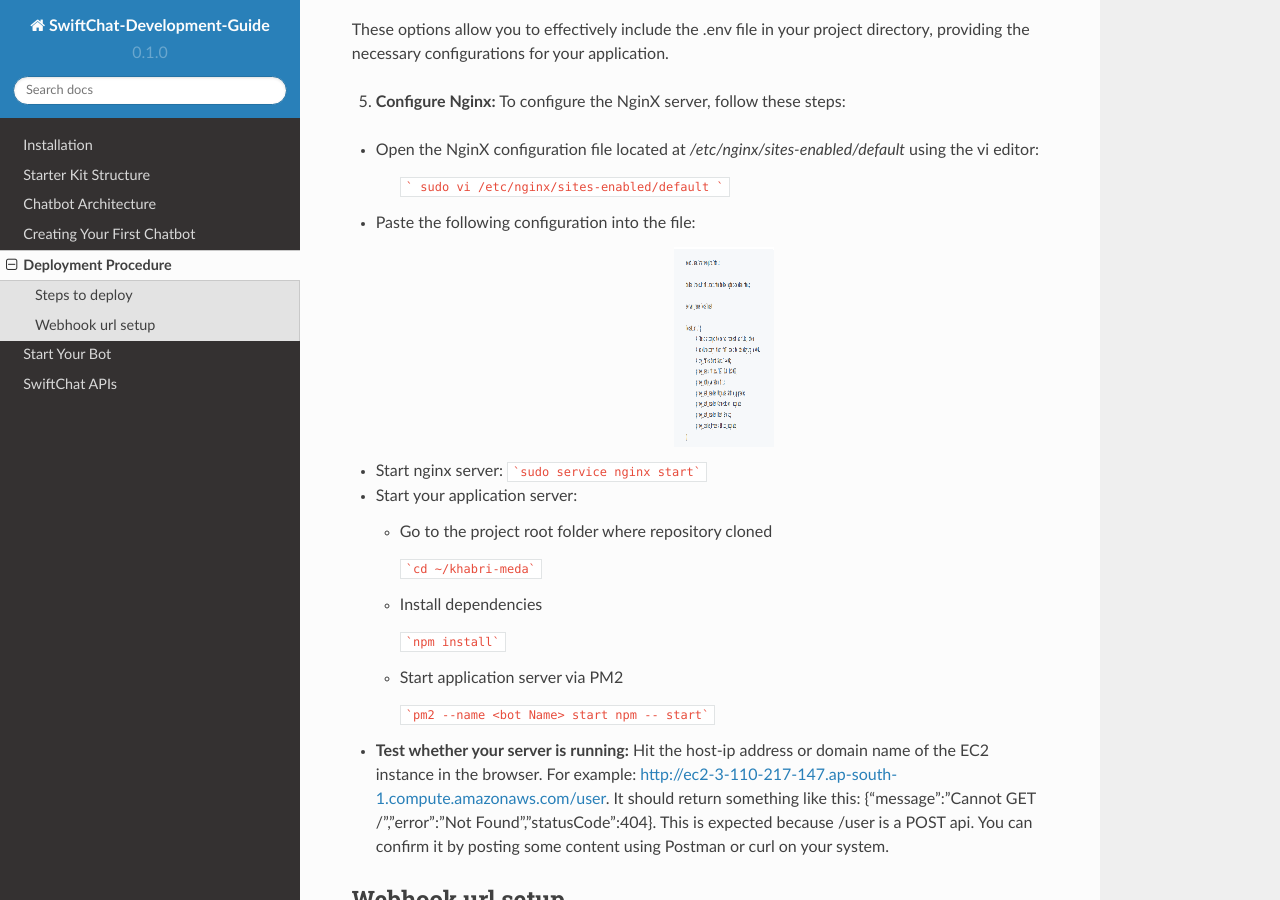
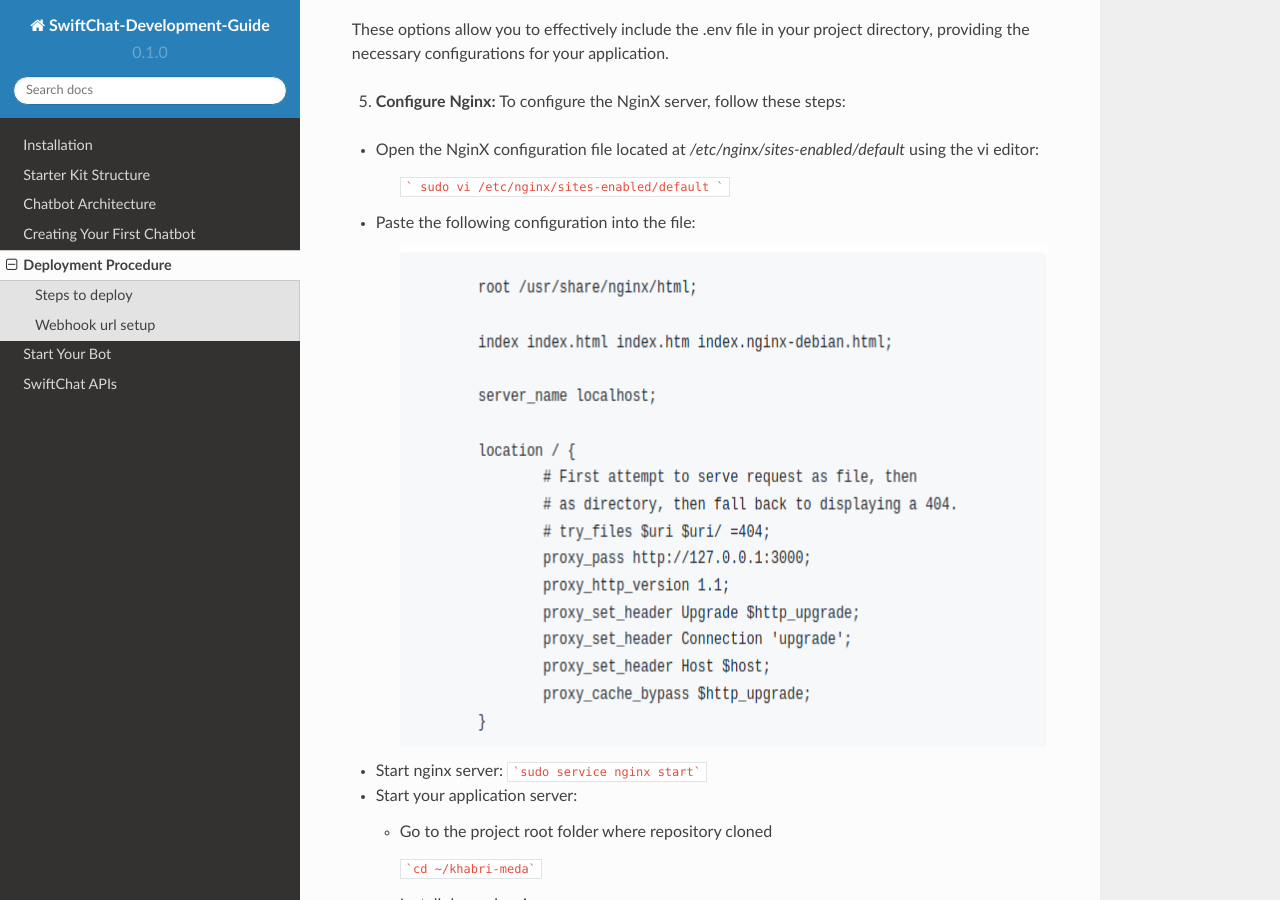
Before and after one commit to Priyanka-sharma181/Chatbot-Development-Guide, a Sphinx documentation site: the page built from docs/source/deploy.rst, in a window 1280 px wide and 900 px high, scrolled down 2453 px. Built offline with Sphinx 7.4.7 and the Read the Docs theme 2.0.0, drawn with Linux system fonts in a browser that asks for light colours.

Commit message:
starter kit

```diff
--- a/docs/source/deploy.rst
+++ b/docs/source/deploy.rst
@@ -113,8 +113,8 @@
 
    .. image:: nginx_code.png
         :alt: Deployment Structure
-        :width: 100
-        :height: 200
+        :width: 1000
+        :height: 500
         :align: center
 
 
```
